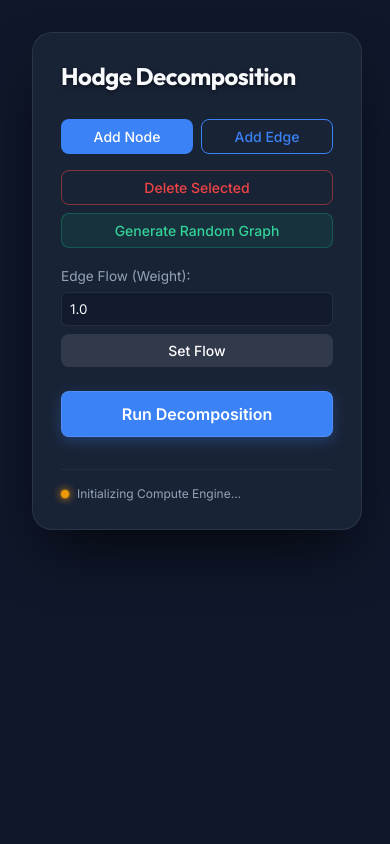
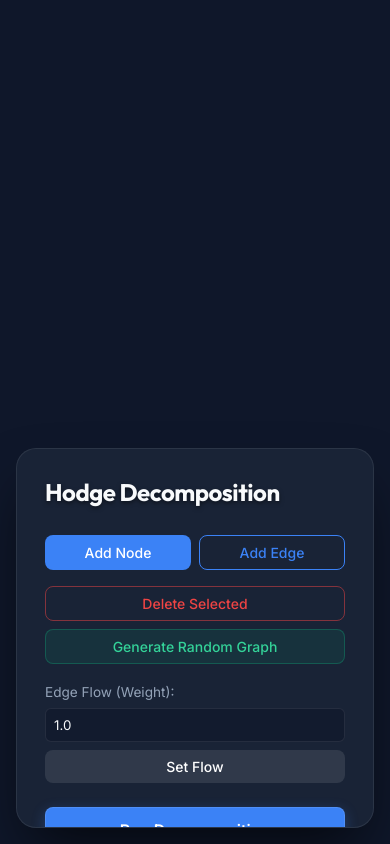
Before and after one commit to luchocarg/hodge-decomposition, a plain HTML site: page docs/index.html in a window 390 px wide. Drawn offline with nearby package versions, Linux system fonts and the light colour scheme.

Commit message:
fixed ux

```diff
--- a/docs/src/css/style.css
+++ b/docs/src/css/style.css
@@ -76,6 +76,32 @@ h3 {
     display: flex;
     flex-direction: column;
     gap: 1.5rem;
+
+    /* Ensure it adapts to screen height and scrolls if content expands too much */
+    max-height: calc(100vh - 4rem);
+    overflow-y: auto;
+
+    /* Smooth transitions for size/layout changes */
+    transition: all 0.3s ease;
+}
+
+/* Custom modern scrollbar for the control panel */
+.control-panel::-webkit-scrollbar {
+    width: 6px;
+}
+
+.control-panel::-webkit-scrollbar-track {
+    background: transparent;
+    margin: 10px 0;
+}
+
+.control-panel::-webkit-scrollbar-thumb {
+    background: rgba(255, 255, 255, 0.15);
+    border-radius: 6px;
+}
+
+.control-panel::-webkit-scrollbar-thumb:hover {
+    background: rgba(255, 255, 255, 0.3);
 }
 
 .panel-header h1 {
@@ -377,3 +403,31 @@ div.vis-network div.vis-tooltip {
     padding: 0.5rem 0.75rem !important;
     box-shadow: 0 10px 15px -3px rgba(0, 0, 0, 0.3) !important;
 }
+
+/* Responsive adjustments for smaller screens or heights */
+@media (max-height: 800px) {
+    .control-panel {
+        gap: 1rem;
+        padding: 1.25rem;
+        top: 1rem;
+        left: 1rem;
+        max-height: calc(100vh - 2rem);
+    }
+
+    .panel-section {
+        gap: 0.5rem;
+    }
+}
+
+@media (max-width: 768px) {
+    .control-panel {
+        top: auto;
+        bottom: 1rem;
+        left: 50%;
+        transform: translateX(-50%);
+        width: calc(100vw - 2rem);
+        max-width: 400px;
+        max-height: 45vh;
+        z-index: 20;
+    }
+}
```
